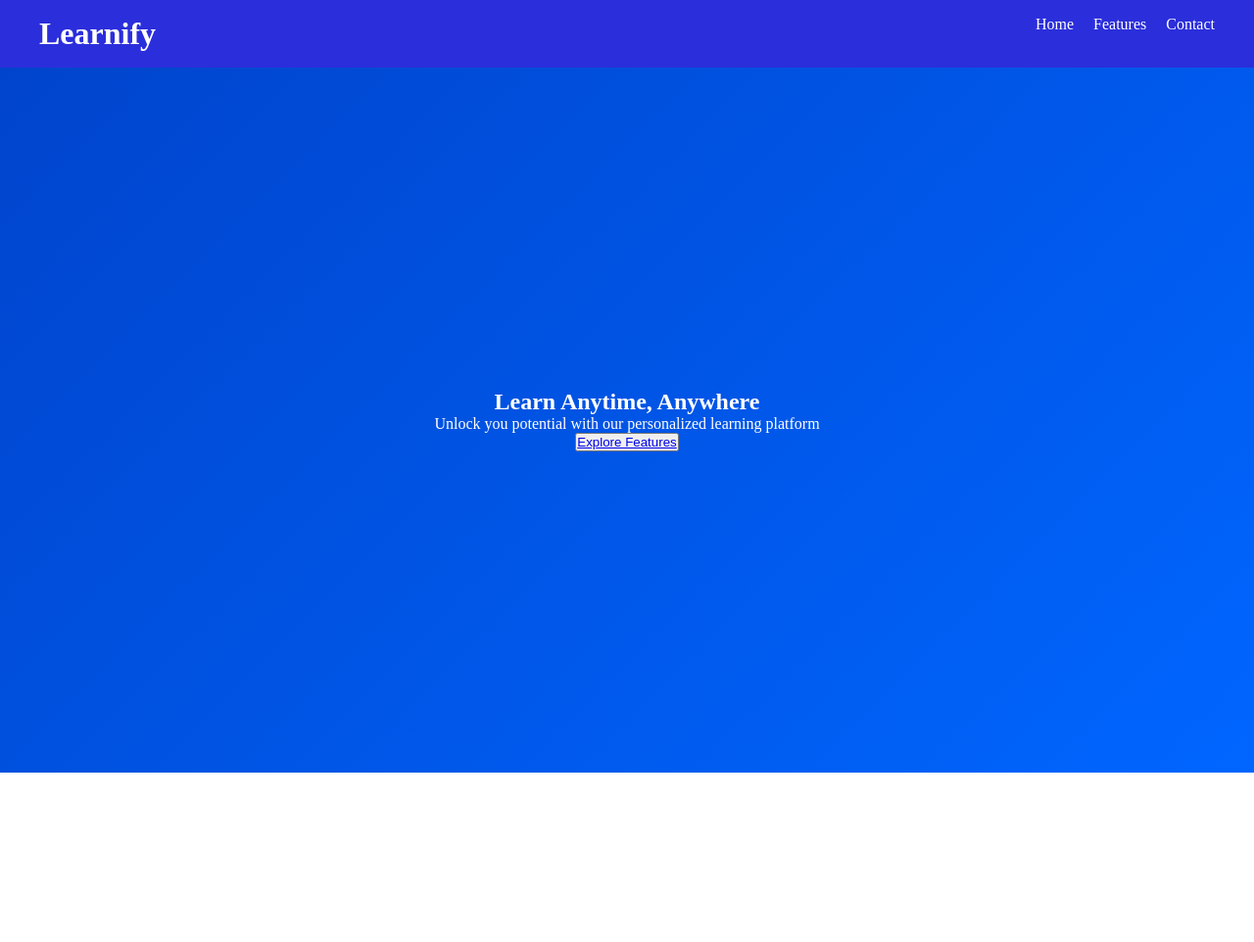
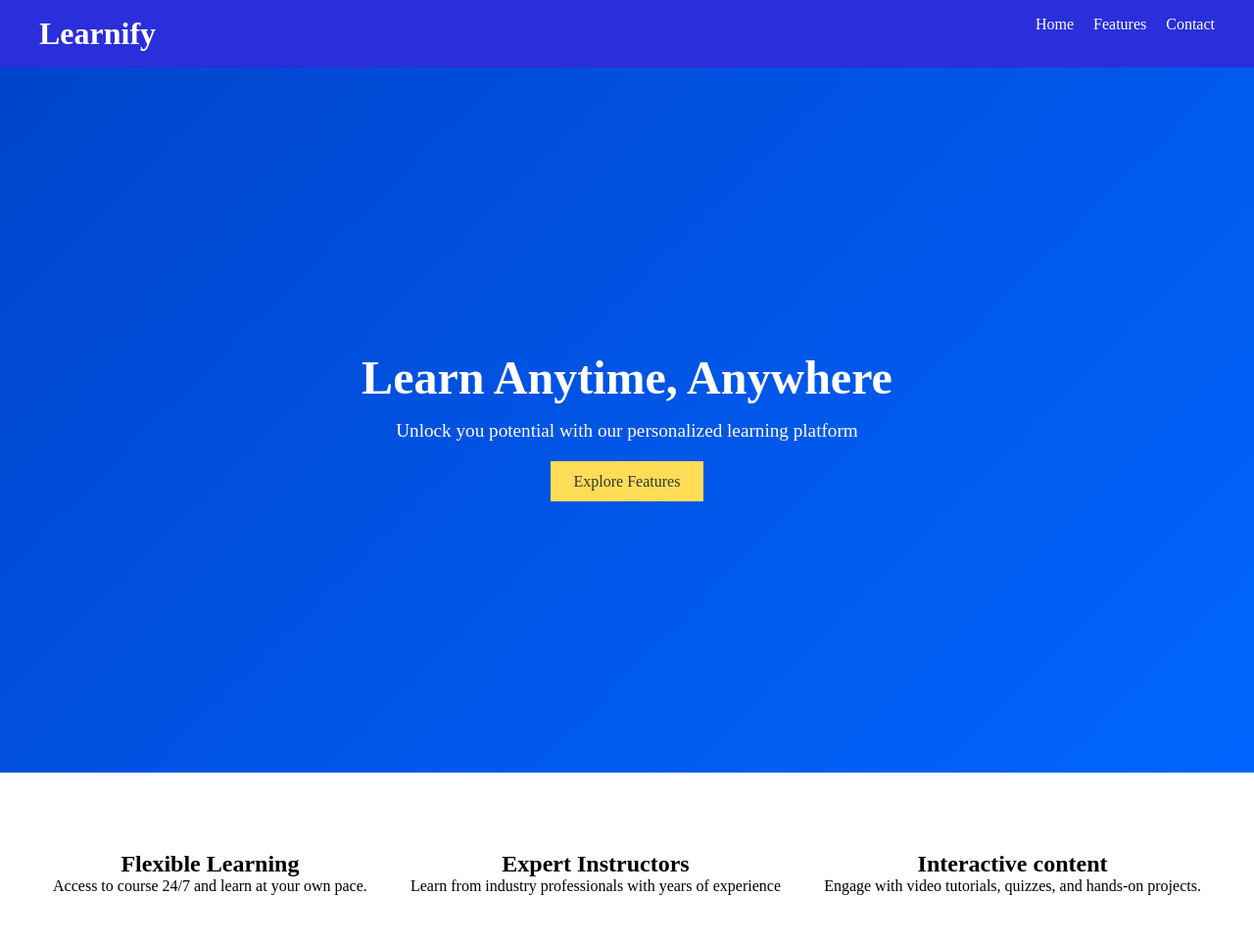
Before and after one commit to lomaynotr/myPractice, a plain HTML site: page 1_html_css/index_copy.html in a window 1280 px wide. Shown: the whole page at 98% size. Before the commit the page ends 800 px from the top, so only its background shows below. Drawn offline with Linux system fonts and the light colour scheme.

Commit message:
Added the section part

```diff
--- a/1_html_css/index_copy.html
+++ b/1_html_css/index_copy.html
@@ -22,8 +22,25 @@
         <div class="hero-content">
             <h1>Learn Anytime, Anywhere</h1>
             <p>Unlock you potential with our personalized learning platform</p>
-            <button class="button"><a href="#features">Explore Features</a></button>
+            <a href="#features" class="button">Explore Features</a>
         </div>
+    </section>
+
+    <section class="features" id="features">
+            <div class="feature-list">
+                <div class="feature-item">
+                    <h1>Flexible Learning</h1>
+                    <p>Access to course 24/7 and learn at your own pace.</p>
+                </div>
+                <div class="feature-item">
+                    <h1>Expert Instructors</h1>
+                    <p>Learn from industry professionals with years of experience</p>
+                </div>
+                <div class="feature-item">
+                    <h1>Interactive content</h1>
+                    <p>Engage with video tutorials, quizzes, and hands-on projects.</p>
+                </div>
+            </div>
     </section>
 </body>
 </html>
--- a/1_html_css/styles_copy.css
+++ b/1_html_css/styles_copy.css
@@ -62,3 +62,36 @@
     position: relative;
     width: 100%;
 }
+
+.hero h1{
+    font-size: 3rem;
+    margin-bottom: 1rem;
+}
+
+.hero p{
+    font-size: 1.2rem;
+    margin-bottom: 2rem;
+}
+
+.button{
+    background-color: #ffdd57;
+    border: none;
+    text-decoration: none;
+    padding: 0.75rem 1.5rem;
+    color: #333;
+}
+
+.button:hover{
+    background-color: #ffc107;
+}
+
+.features{
+    padding: 3rem 2rem;
+    text-align: center;
+}
+
+.feature-list{
+    display: flex;
+    justify-content: space-around;
+    margin-top: 2rem;
+}
```
